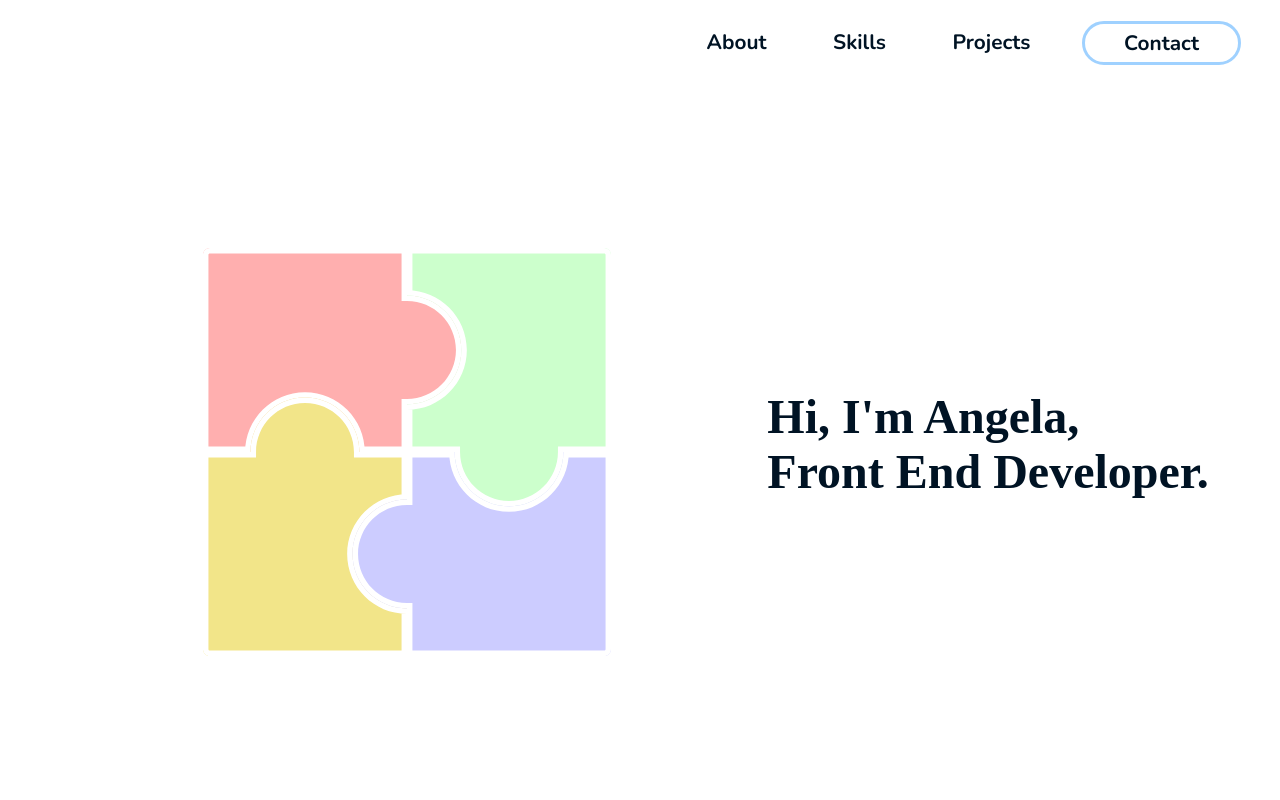
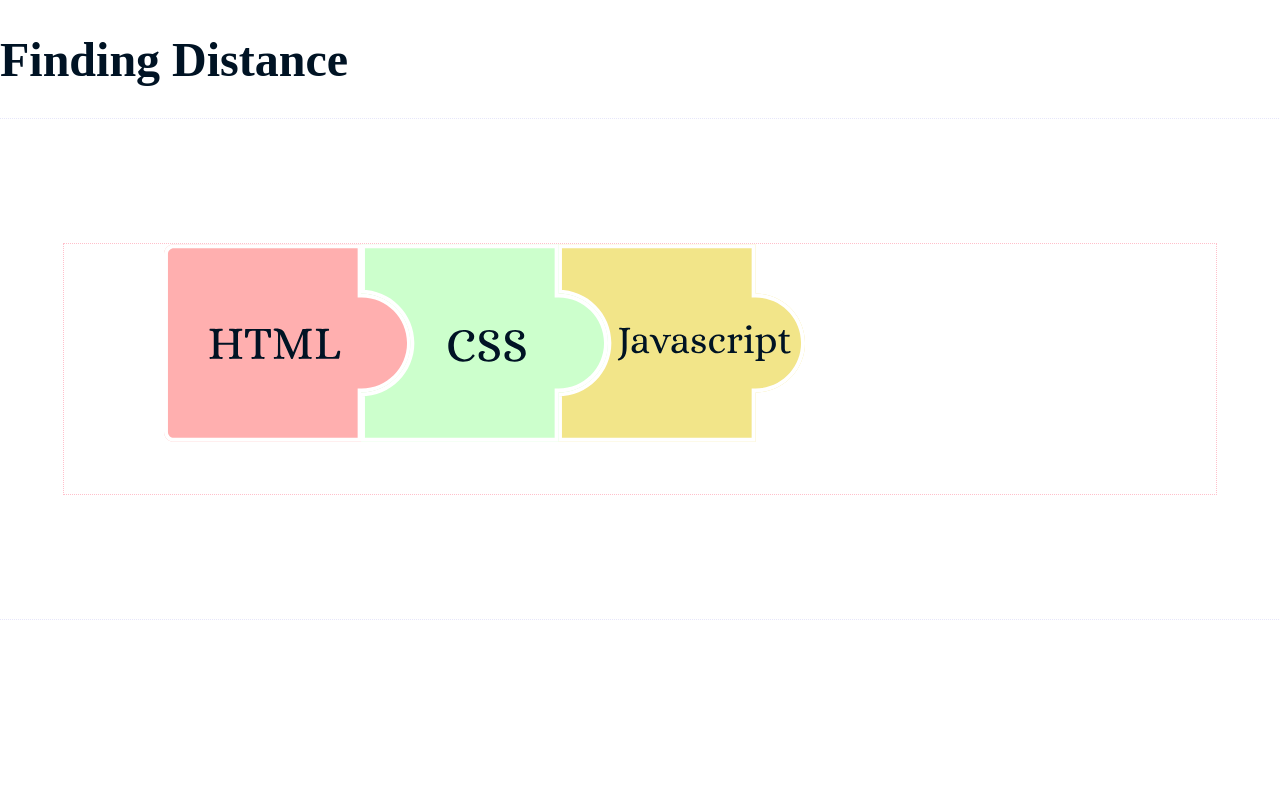
Before and after one commit to ang-riv/portfolio, a React (Create React App) app: page / in a window 1280 px wide. Shown: the top 800 px of the page. Built offline with nearby package versions, Linux system fonts and the light colour scheme; a web font is replaced by a local one.

Commit message:
Changed the math the finding the appropriate distance between each piece

```diff
--- a/src/App.js
+++ b/src/App.js
@@ -6,9 +6,10 @@ import AboutSection from "./AboutSection.js";
 import SkillsSection from "./SkillsSection.js";
 import ProjectsSection from "./ProjectsSection.js";
 import ContactSection from "./ContactSection.js";
+import TestPage from "./TestPage.js";
 
 function App() {
-  const animateTest = false;
+  const animateTest = true;
   const introRef = useRef(null);
   const aboutRef = useRef(null);
   const skillsRef = useRef(null);
@@ -18,7 +19,7 @@ function App() {
   return (
     <div className="App">
       {animateTest ? (
-        <></>
+        <TestPage />
       ) : (
         <>
           <Navigation
--- a/src/Icons.js
+++ b/src/Icons.js
@@ -1,6 +1,6 @@
 import React, { useRef, useEffect, useState } from "react";
 import useWindowSize from "./useWindowSize";
-import { useAnimation, motion } from "framer-motion";
+import { useAnimation, motion, inView } from "framer-motion";
 // svgs for puzzle pieces
 import { introPieces, desktopPieces, mobilePieces } from "./Imports";
 
@@ -67,8 +67,9 @@ export function IntroPuzzle() {
 /**** SKILLS SECTION ****/
 // puzzle in skill section
 export function SkillsPuzzle() {
-  const controls = useAnimation();
-  const sideRef = useRef(null);
+  const controlsOuter = useAnimation();
+  const controlsInner = useAnimation();
+  const midRef = useRef(null);
   const centerRef = useRef(null);
   const [distance, setDistance] = useState(null);
 
@@ -79,8 +80,8 @@ export function SkillsPuzzle() {
 
   useEffect(() => {
     // calculating distance
-    if (sideRef.current && centerRef.current) {
-      const rect1 = sideRef.current.getBoundingClientRect();
+    if (midRef.current && centerRef.current) {
+      const rect1 = midRef.current.getBoundingClientRect();
       const rect2 = centerRef.current.getBoundingClientRect();
 
       const dx = rect2.left - rect1.left;
@@ -88,41 +89,51 @@ export function SkillsPuzzle() {
       const calculatedDistance = Math.sqrt(dx * dx + dy * dy);
       setDistance(calculatedDistance);
     }
-    // chaining animations
-    controls
+  }, []);
+
+  inView(".skill-desktop-div", () => {
+    controlsInner
       .start({
-        rotate: randomNum(),
+        rotate: 0,
+        transition: { delay: 1, duration: 1.5 },
       })
       .then(() => {
-        controls
+        controlsInner.start({
+          x: distance / 5,
+        });
+      });
+    controlsOuter
       .start({
         rotate: 0,
-            transition: { delay: 2, duration: 1.5 },
+        transition: { delay: 1, duration: 1.5 },
       })
       .then(() => {
-            controls.start({
-              x: distance,
+        controlsOuter.start({
+          x: distance / 2,
         });
       });
   });
-  }, [controls]);
   console.log(distance);
   return (
     <div className="skill-desktop-div">
       <motion.img
         src={desktopPieces.html}
         alt="puzzle piece with the word HTML"
-        animate={controls}
-        ref={sideRef}
+        initial={{ rotate: randomNum() }}
+        animate={controlsOuter}
       ></motion.img>
       <motion.img
         src={desktopPieces.css}
         alt="puzzle piece with the word CSS"
-        ref={centerRef}
+        initial={{ rotate: randomNum() }}
+        animate={controlsInner}
+        ref={midRef}
       ></motion.img>
+      {console.log(distance)}
       <motion.img
         src={desktopPieces.js}
         alt="puzzle piece with the word JavaScript"
+        ref={centerRef}
       ></motion.img>
       <img
         src={desktopPieces.bootstrap}
--- /dev/null
+++ b/src/TestPage.js
@@ -0,0 +1,74 @@
+import React, { useRef, useState, useEffect } from "react";
+import { motion } from "framer-motion";
+import { desktopPieces } from "./Imports";
+
+const TestPage = () => {
+  // math variables
+  // grab the width
+  const [width, setWidth] = useState(0);
+
+  //divide it by the original size
+  const divisor = (width / 125).toFixed();
+  const innerDistance = (divisor * 25).toFixed();
+  const outerDistance = innerDistance * 2;
+  const outerRef = useRef(null);
+
+  // this grabs the measurements when the page initially loads
+  // need to change to onScroll stuff
+  useEffect(() => {
+    const rect1 = outerRef.current.getBoundingClientRect();
+
+    const width = rect1.width.toFixed();
+    setWidth(width);
+  }, []);
+
+  // distance
+  const inner = {
+    x: outerDistance / 2,
+    transition: { delay: 1 },
+  };
+  const outer = {
+    x: outerDistance,
+    transition: { delay: 1.5 },
+  };
+
+  // testing
+  console.log(outerDistance);
+  return (
+    <>
+      <h1>Finding Distance</h1>
+      <div
+        style={{
+          width: "100%",
+          outline: "1px dotted lavender",
+          height: "500px",
+          display: "flex",
+          justifyContent: "center",
+          alignItems: "center",
+        }}
+      >
+        <div
+          style={{ width: "90%", height: "50%", outline: "1px dotted pink" }}
+        >
+          <motion.img
+            src={desktopPieces.html}
+            animate={outer}
+            style={{ width: "247px", height: "198px" }}
+            ref={outerRef}
+          />
+          <motion.img
+            src={desktopPieces.css}
+            animate={inner}
+            style={{ width: "247px", height: "198px" }}
+          />
+          <motion.img
+            src={desktopPieces.js}
+            style={{ width: "247px", height: "198px" }}
+          />
+        </div>
+      </div>
+    </>
+  );
+};
+
+export default TestPage;
```
Lines whose indentation alone changed are shown as unchanged.
